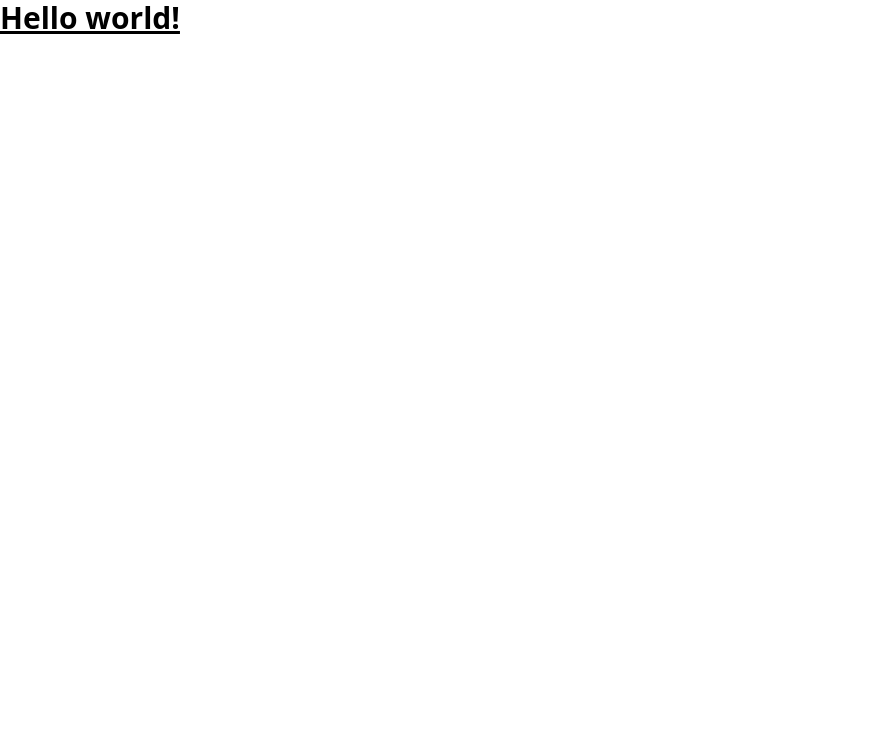
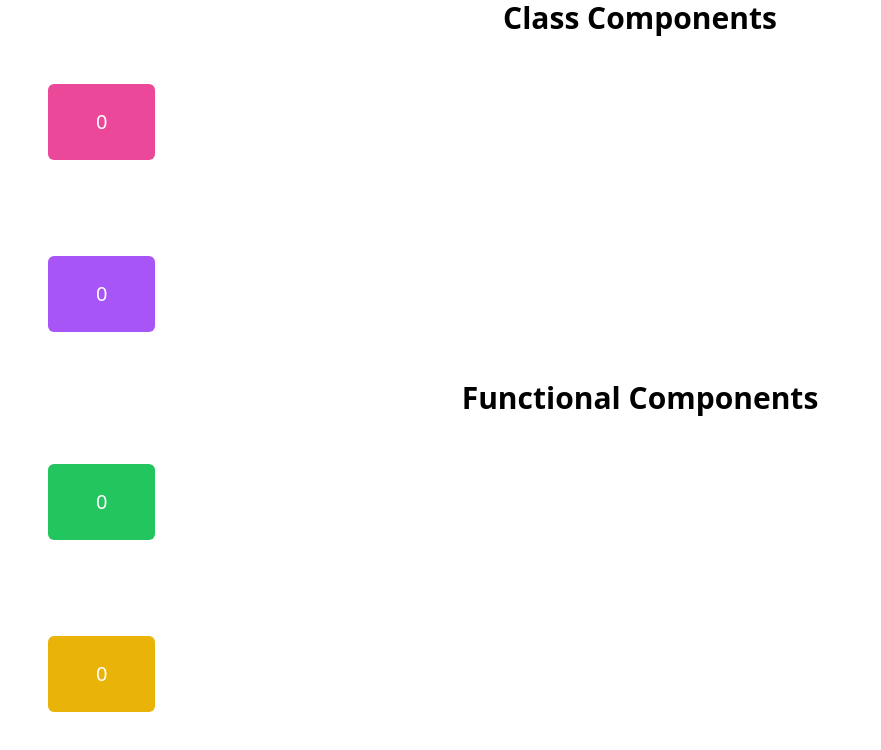
Before and after one commit to QuaziSamiha/React_State_Management, a React (Vite) app: page / in a window 1280 px wide. Shown: the top 750 px of the page, without its empty margins (0-881 px from the left). Built offline with nearby package versions, Linux system fonts and the light colour scheme.

Commit message:
state withing react class component, react stateless functional component, useState() hook

```diff
--- a/src/App.tsx
+++ b/src/App.tsx
@@ -1,5 +1,18 @@
+import Counter1 from "./components/classComponents/Counter1";
+import Counter2 from "./components/classComponents/Counter2";
+import Calculator1 from "./components/functionalComponents/Calculator1";
+import Calculator2 from "./components/functionalComponents/Calculator2";
 function App() {
-  return <h1 className="text-3xl font-bold underline">Hello world!</h1>;
+  return (
+    <>
+      <h1 className="text-3xl font-bold text-center">Class Components</h1>
+      <Counter1 />
+      <Counter2 />
+      <h1 className="text-3xl font-bold text-center">Functional Components</h1>
+      <Calculator1 />
+      <Calculator2 />
+    </>
+  );
 }
 
 export default App;
--- /dev/null
+++ b/src/components/classComponents/Counter1.tsx
@@ -0,0 +1,17 @@
+import React from "react";
+
+class Counter1 extends React.Component {
+  constructor() {
+    super();
+  }
+  render() {
+    console.log(this); // state will be null
+    return (
+      <button className="m-12 px-12 py-6 bg-pink-500 rounded-md text-xl text-white">
+        0
+      </button>
+    );
+  }
+}
+
+export default Counter1;
--- /dev/null
+++ b/src/components/classComponents/Counter2.tsx
@@ -0,0 +1,27 @@
+import React, { Component } from "react";
+
+export class Counter2 extends Component {
+  constructor() {
+    super();
+    this.state = {
+      count: 0,
+    };
+  }
+
+  render() {
+    console.log(this); // now state is not null
+    const { count } = this.state;
+    return (
+      <div>
+        <button
+          onClick={() => this.setState({ count: count + 1 })}
+          className="m-12 px-12 py-6 bg-purple-500 rounded-md text-xl text-white"
+        >
+          {count}
+        </button>
+      </div>
+    );
+  }
+}
+
+export default Counter2;
--- /dev/null
+++ b/src/components/functionalComponents/Calculator1.tsx
@@ -0,0 +1,18 @@
+/* eslint-disable prefer-const */
+// function is always stateless
+const Calculator1 = () => {
+  let count = 0;
+  console.log(count);
+  return (
+    <div>
+      <button
+        onClick={() => (count = count + 1)}
+        className="m-12 px-12 py-6 bg-green-500 rounded-md text-xl text-white"
+      >
+        {count}
+      </button>
+    </div>
+  );
+};
+
+export default Calculator1;
--- /dev/null
+++ b/src/components/functionalComponents/Calculator2.tsx
@@ -0,0 +1,17 @@
+import { useState } from "react";
+
+const Calculator2 = () => {
+  const [count, setCount] = useState(0);
+  return (
+    <div>
+      <button
+        onClick={() => setCount((prev) => prev + 1)}
+        className="m-12 px-12 py-6 bg-yellow-500 rounded-md text-xl text-white"
+      >
+        {count}
+      </button>
+    </div>
+  );
+};
+
+export default Calculator2;
```
Also changed, not shown: 1 other file (tests, documents, lock files or other folders).
